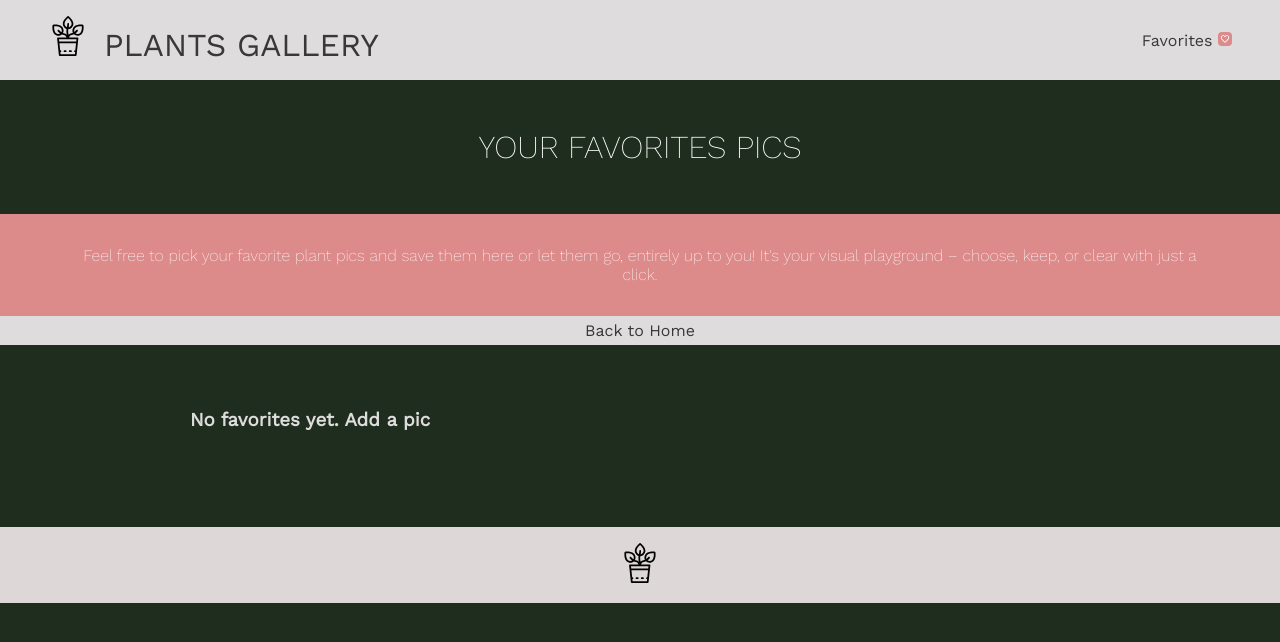
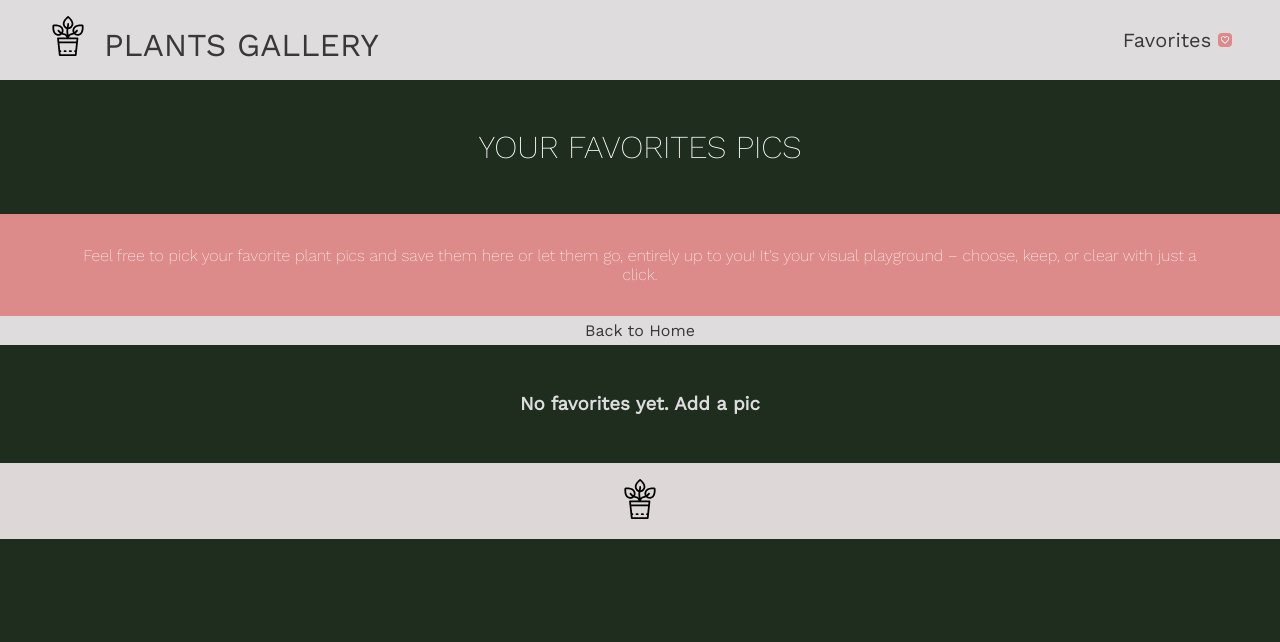
Before and after one commit to paaolaola/desafio-2-react-II-paola-gonzalez, a React (Vite) app: page /favorites in a window 1280 px wide. Shown: the top 642 px of the page. Built offline with nearby package versions, Linux system fonts and the light colour scheme.

Commit message:
last changes

```diff
--- a/src/assets/css/App.css
+++ b/src/assets/css/App.css
@@ -52,6 +52,7 @@ nav {
     display: flex;
     align-items: center;
     margin: 1rem 3rem 1rem 2rem;
+    font-size: 20px;
 }
 
 .heart-logo {
@@ -108,17 +109,19 @@ nav {
 /* card gallery */
 .favorites-container {
     display: grid;
+    gap: 3rem;
     grid-template-columns: repeat(4, auto);
-    gap: 2rem;
-    padding: 4rem 6rem 6rem 6rem;
+    padding: 3rem 6rem;
     place-items: center;
     font-family: "Work Sans", sans-serif;
     font-weight: 200;
     color: #dedcdc;
-    text-align: center;
     position: relative;
 }
-
+.message-favorite {
+    grid-column: span 4;
+    text-align: center;
+}
 .favorites-container .card-body img {
     transition: all 500ms ease-out;
 }
--- a/src/components/FavoritesGallery.jsx
+++ b/src/components/FavoritesGallery.jsx
@@ -12,7 +12,7 @@ const FavoritesGallery = () => {
                 {favorites.map((plant) => (
                     <MyCard key={plant.id} plant={plant} />
                 ))}
-                {favorites.length === 0 && <h3>No favorites yet. Add a pic</h3>}
+                {favorites.length === 0 && <h3 className="message-favorite">No favorites yet. Add a pic</h3>}
             </div>
         </section>
     );
--- a/src/components/MyCard.jsx
+++ b/src/components/MyCard.jsx
@@ -1,15 +1,26 @@
-import { useContext } from "react";
+import React, { useContext, useState, useEffect } from "react";
 import { MyContext } from "../context/MyContext";
 
 import Card from "react-bootstrap/Card";
 import IconHeart from "./IconHeart";
 
 const MyCard = ({ plant }) => {
-    const { favorites, addFavorite } = useContext(MyContext);
+    const { favorites, addFavorite, removeFavorite } = useContext(MyContext);
+    const [isPlantFavorite, setIsPlantFavorite] = useState(favorites.includes(plant));
 
-    const isFavorite = () => {
-        return favorites.includes(plant);
+    useEffect(() => {
+        // Actualizar el estado local cuando cambia el estado global de favorites
+        setIsPlantFavorite(favorites.includes(plant));
+    }, [favorites, plant]);
+
+    const handleFavoriteClick = () => {
+        if (isPlantFavorite) {
+            removeFavorite(plant);
+        } else {
+            addFavorite(plant);
+        }
     };
+
     return (
         <Card style={{ width: "18rem" }}>
             <Card.Body className="card-body">
@@ -22,8 +33,8 @@ const MyCard = ({ plant }) => {
                         </a>
                     </div>
                     <div>
-                        <button className="btn-heart" onClick={() => addFavorite(plant)}>
-                            <IconHeart filled={isFavorite()} />
+                        <button className="btn-heart" onClick={handleFavoriteClick}>
+                            <IconHeart filled={isPlantFavorite} />
                         </button>
                     </div>
                 </Card.Title>
--- a/src/context/MyContext.jsx
+++ b/src/context/MyContext.jsx
@@ -1,4 +1,4 @@
-import { createContext, useState } from "react";
+import React, { createContext, useState } from "react";
 
 export const MyContext = createContext();
 
@@ -7,12 +7,24 @@ const MyProvider = ({ children }) => {
     const [favorites, setFavorites] = useState([]);
 
     const addFavorite = (plant) => {
-        const newFavorites = [...favorites, plant];
-        setFavorites(newFavorites);
-        console.log(favorites);
+        if (!favorites.includes(plant)) {
+            const newFavorites = [...favorites, plant];
+            setFavorites(newFavorites);
+        }
     };
 
-    const globalState = { plants, setPlants, favorites, addFavorite };
+    const removeFavorite = (plant) => {
+        const updatedFavorites = favorites.filter((fav) => fav !== plant);
+        setFavorites(updatedFavorites);
+    };
+
+    const globalState = {
+        plants,
+        setPlants,
+        favorites,
+        addFavorite,
+        removeFavorite,
+    };
 
     return <MyContext.Provider value={globalState}>{children}</MyContext.Provider>;
 };
--- a/src/views/Home.jsx
+++ b/src/views/Home.jsx
@@ -11,7 +11,7 @@ const Home = () => {
     const getPhotos = async () => {
         const apiKey = "Y3TD07sKj2Xxs3XZrWNex5V1TJE6PoLwQzk6R5yxmlwmtyzDL5rF9BAp";
         const searchQuery = "plants";
-        const apiUrl = `https://api.pexels.com/v1/search?query=${searchQuery}&per_page=20`;
+        const apiUrl = `https://api.pexels.com/v1/search?query=${searchQuery}&per_page=100`;
 
         try {
             const res = await fetch(apiUrl, {
```
